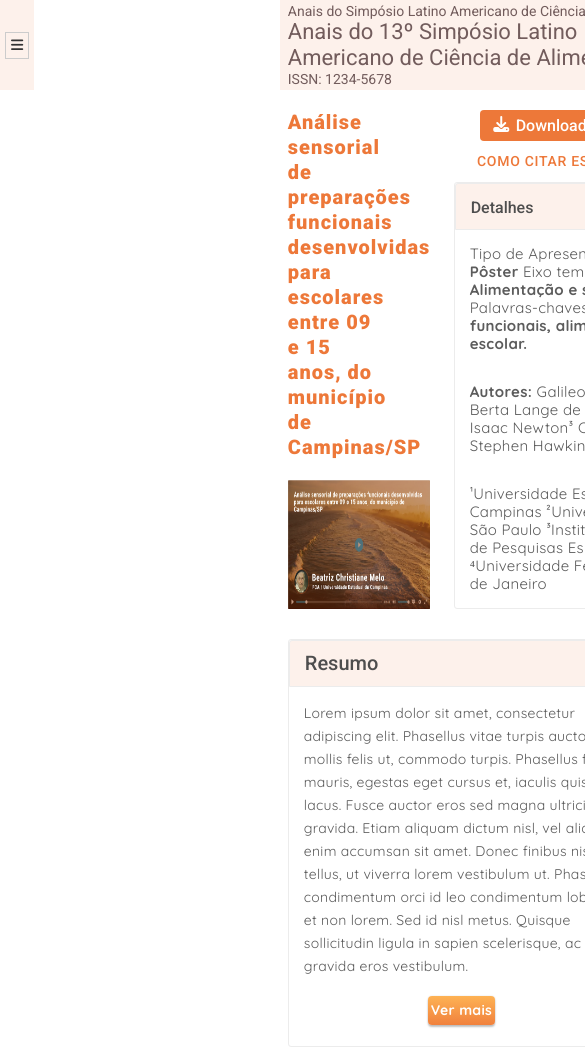
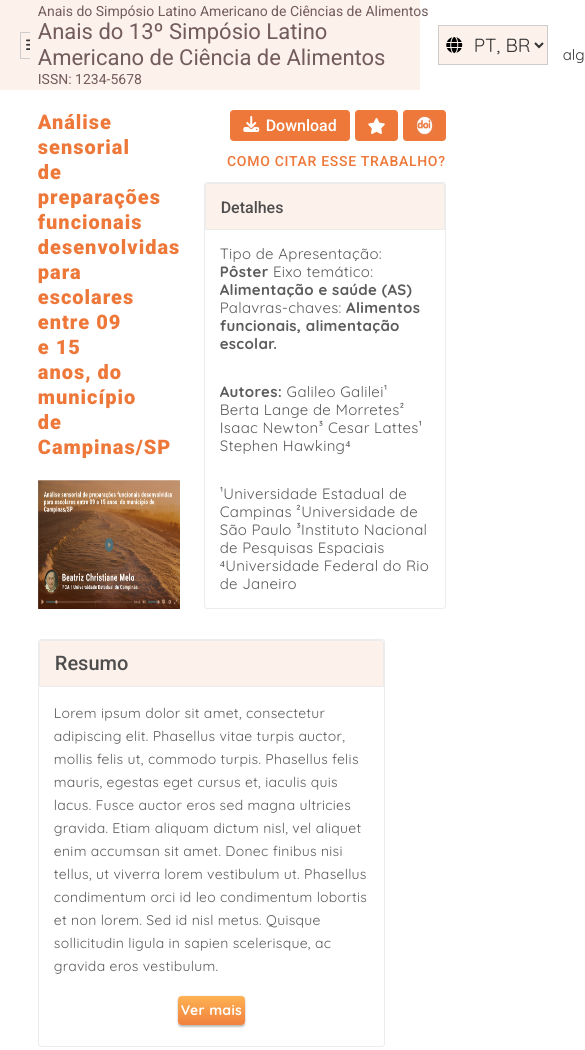
Before and after one commit to CamiloMachado/slaca-website-chuva, a plain HTML site: page assets/home.html in a window 390 px wide. Shown: the top 1050 px of the page, 585 px wide, since content can reach past the window. Drawn offline with Linux system fonts and the light colour scheme.

Commit message:
improved responsiveness

```diff
--- a/assets/css/style.css
+++ b/assets/css/style.css
@@ -845,32 +845,24 @@ ul{
   }
 }
 
+/* @media (max-width: 1920px){
 
-@media (max-width: 1920px){
-
-}
-
-
-
-
-
+} */
 
 @media (max-width: 1280px){
 
   #menu {
     position: static;
-    width: 30px;
+    width: 0px;
     height: 90px;
     display: flex;
   }
-
 
   #hidden-nav {
     display: flex;
     justify-content: center;
     align-items: center;
     background: #FDF1EB;
-    padding: 5px;
     border: none;
   }
 
@@ -879,6 +871,7 @@ ul{
     background: #FDF1EB;
     border: 1px solid #CCC;
     padding: 5px;
+    margin-left: 20px;
   }
 
   #close-nav {
@@ -895,6 +888,7 @@ ul{
 
   #content {
     width: 100%;
+    left: 30px;
   }
 
   #header {
--- a/assets/js/script.js
+++ b/assets/js/script.js
@@ -92,5 +92,5 @@ closeNav.addEventListener("click", function () {
 
   navMenu.style.display = 'none';
   menu.style.display = 'flex';
-  menu.style.width = '30px';
+  menu.style.width = '10px';
 });
```
